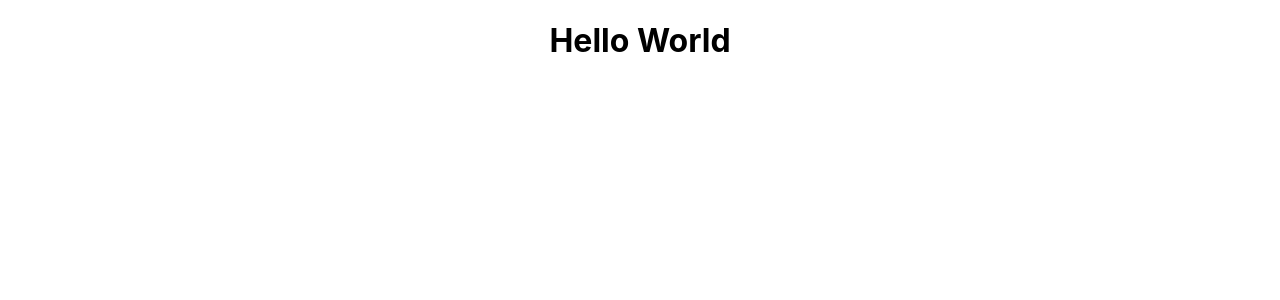
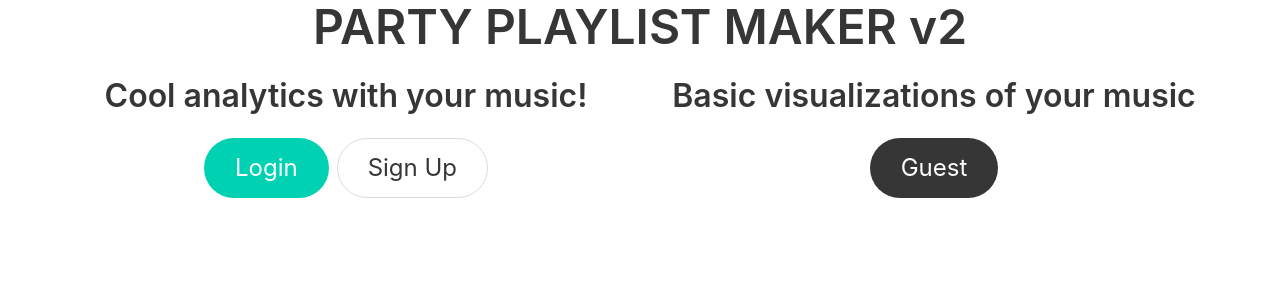
Before and after one commit to keefer-tech/PPMv2, a React (Create React App) app in the folder frontend/: page / in a window 1280 px wide. Shown: the top 300 px of the page. Built offline with nearby package versions, Linux system fonts and the light colour scheme.

Commit message:
added simple hompage

```diff
--- a/frontend/src/App.js
+++ b/frontend/src/App.js
@@ -1,10 +1,12 @@
 import React from "react";
+import Index from "./components/index";
+import "bulma/css/bulma.css";
 import "./App.css";
 
 function App() {
   return (
     <div className="App">
-      <h1>Hello World</h1>
+      <Index />
     </div>
   );
 }
--- /dev/null
+++ b/frontend/src/components/index.js
@@ -0,0 +1,42 @@
+import React from "react";
+
+export default function index() {
+  return (
+    <div>
+      <section>
+        <div className="level">
+          <h1 className="title level-item has-text-centered is-1">
+            PARTY PLAYLIST MAKER v2
+          </h1>
+        </div>
+        <div className="container">
+          <div className="columns">
+            <div className="column">
+              <div className="container has-text-centered">
+                <h1 className="title">Cool analytics with your music!</h1>
+                <div className="buttons are-large is-centered">
+                  <a href="" className="button is-rounded is-primary">
+                    Login
+                  </a>
+                  <a href="" className="button is-rounded is-outlined">
+                    Sign Up
+                  </a>
+                </div>
+              </div>
+            </div>
+            <div className="column">
+              <div className="container has-text-centred">
+                <h1 className="title">Basic visualizations of your music</h1>
+                <div className="buttons are-large is-centered">
+                  <a href="" className="button is-rounded is-dark">
+                    Guest
+                  </a>
+                </div>
+              </div>
+            </div>
+          </div>
+        </div>
+      </section>
+    </div>
+  );
+}
```
Also changed, not shown: frontend/src/components/Buttons/HeroButton.js (added).
